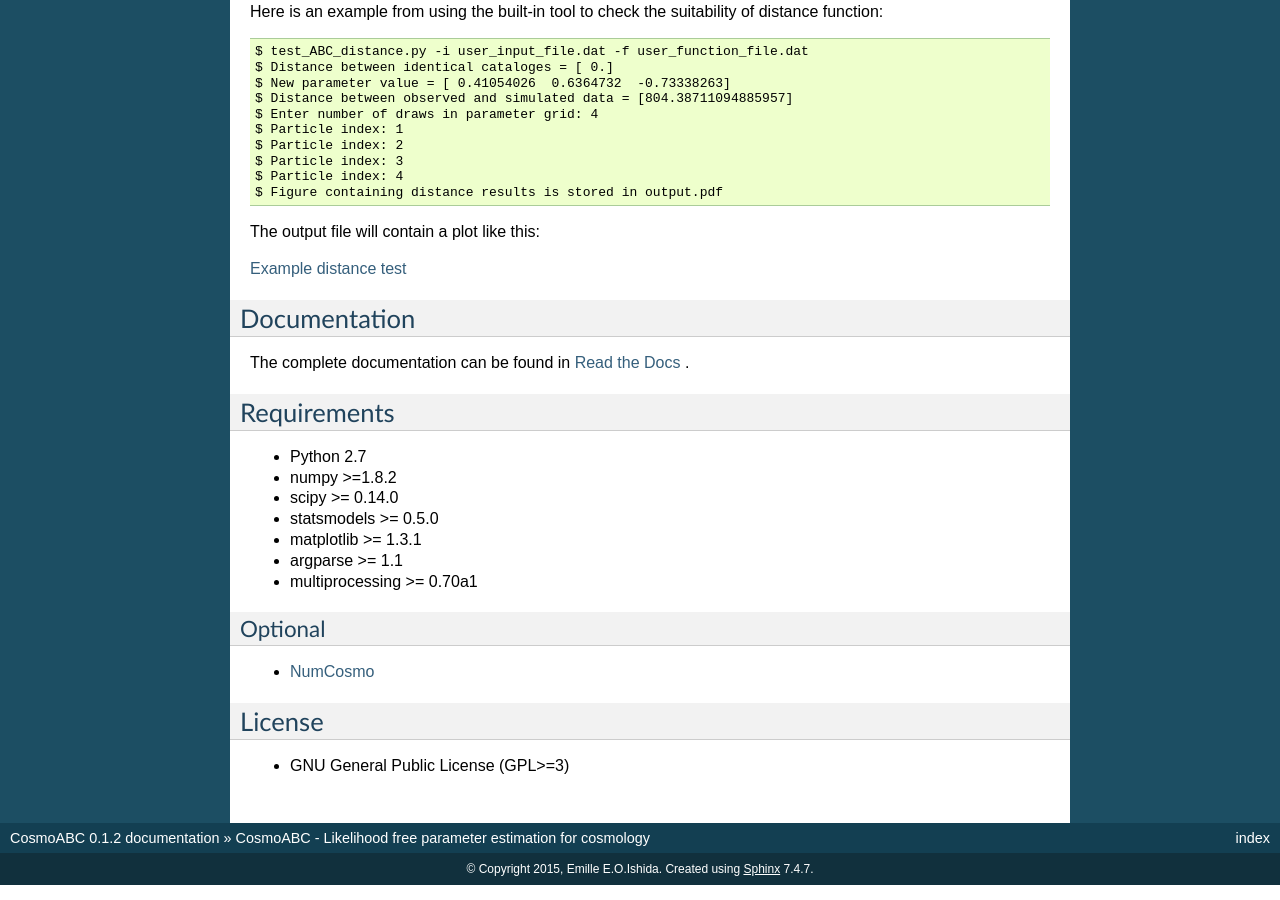
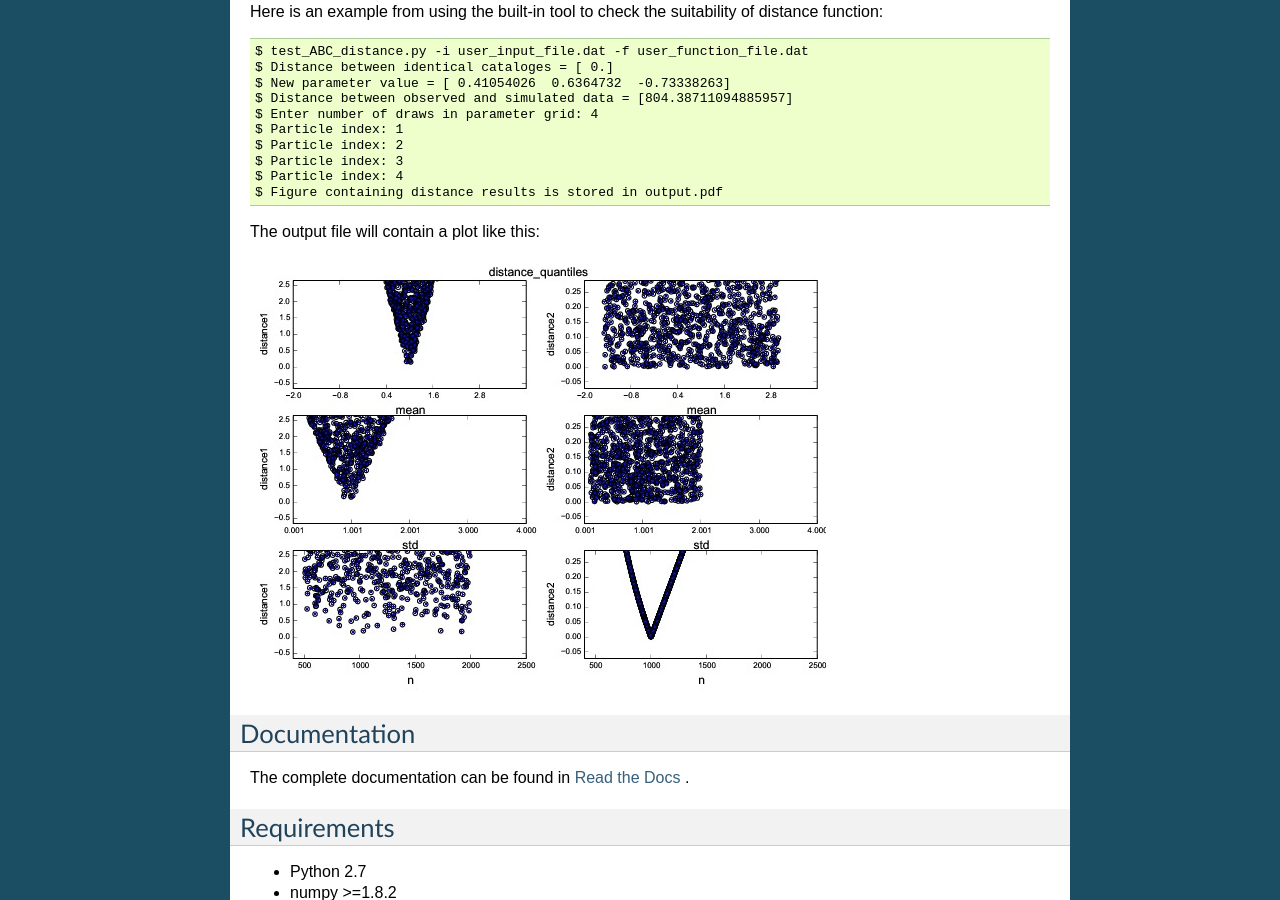
Before and after one commit to COINtoolbox/CosmoABC, a Sphinx documentation site: the page built from docs/source/index.rst, in a window 1280 px wide and 900 px high, scrolled down 4090 px. Built offline with Sphinx 7.4.7, drawn with Linux system fonts in a browser that asks for light colours.

Commit message:
update readthedocs

```diff
--- a/docs/source/index.rst
+++ b/docs/source/index.rst
@@ -235,7 +235,7 @@ Here is an example from using the built-in tool to check the suitability of dist
 
 The output file will contain a plot like this:
 
-`Example distance test <https://github.com/COINtoolbox/CosmoABC/blob/emille_dev/CosmoABC/examples/test_distance_mean_std_n.jpeg>`_
+.. image:: nstatic/test_distance_mean_std_n.jpeg
 
 
 
```
Also changed, not shown: docs/source/nstatic/test_distance_mean_std_n.jpeg (added).
